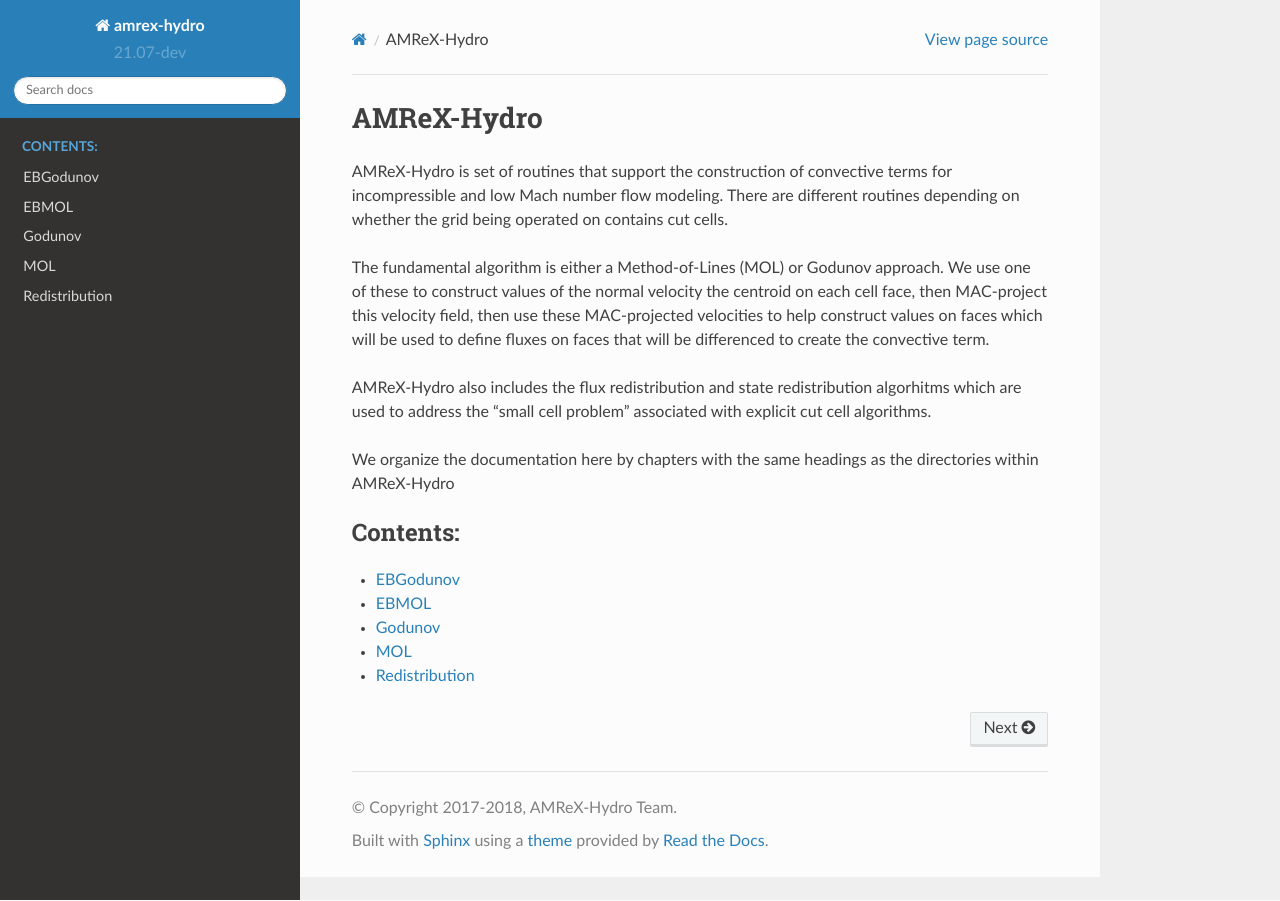
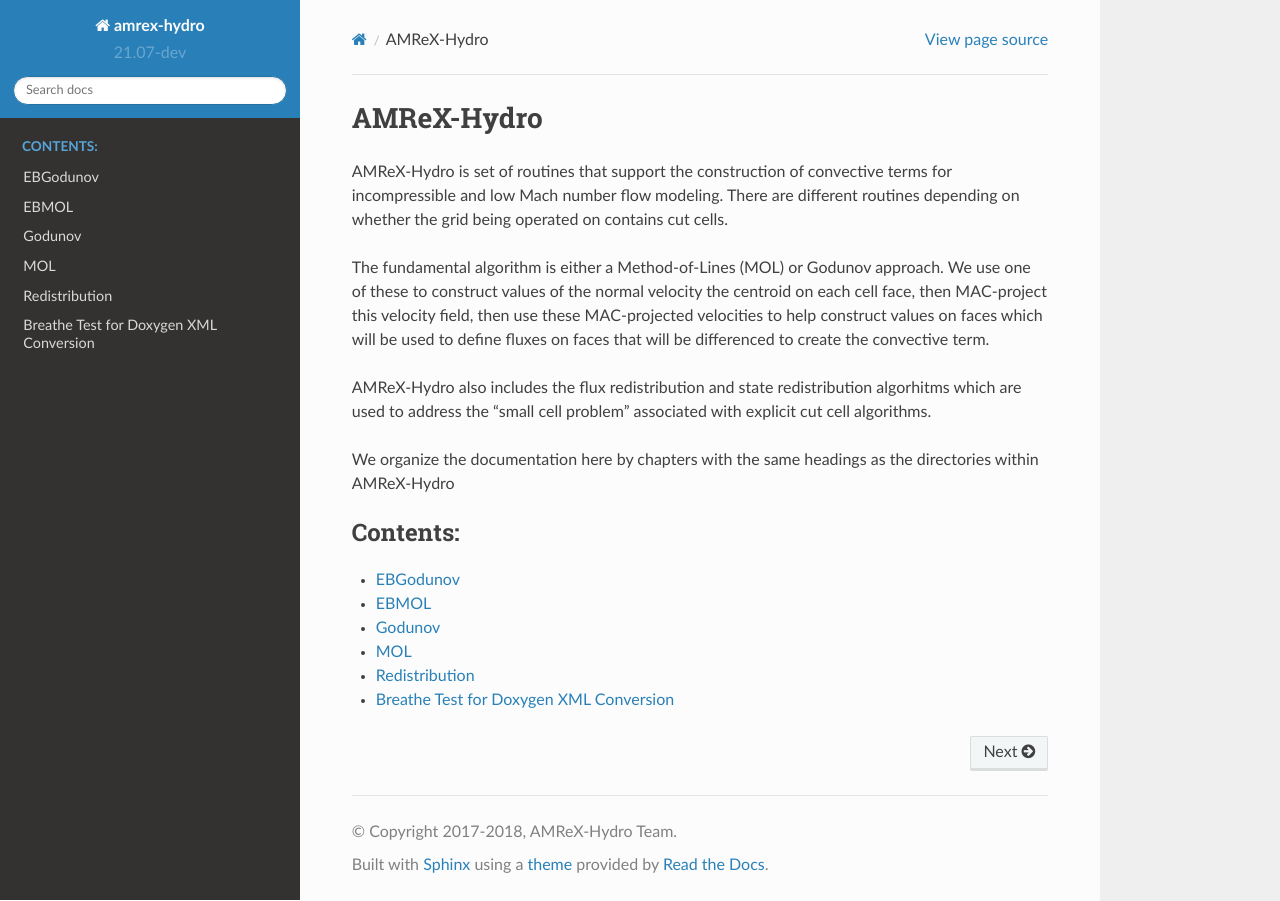
Before and after one commit to AMReX-Fluids/AMReX-Hydro, a Sphinx documentation site: the page built from Docs/source/index.rst, in a window 1280 px wide. Built offline with Sphinx 7.4.7 and the Read the Docs theme 2.0.0, drawn with Linux system fonts in a browser that asks for light colours; pages that are not in the unit, such as notebooks, are missing from menus.

Commit message:
Breathe Doxygen-to-Sphinx Conversion Test makes output

```diff
--- /dev/null
+++ b/Docs/source/BreatheTest.rst
@@ -0,0 +1,8 @@
+=======================================
+Breathe Test for Doxygen XML Conversion
+=======================================
+
+
+
+.. doxygenindex::
+   :project: amrexhydro
--- a/Docs/source/conf.py
+++ b/Docs/source/conf.py
@@ -39,7 +39,8 @@
 extensions = ['sphinx.ext.mathjax',
               'sphinx.ext.githubpages',
               'sphinx.ext.viewcode',
-              'sphinx.ext.intersphinx']
+              'sphinx.ext.intersphinx',
+              'breathe']
 
 intersphinx_mapping = {
     'amrex_hydro': ('https://amrex-codes.github.io/amrex/hydro_html/', None)
@@ -187,3 +188,12 @@
      author, 'AMReX-Hydro team', 'One line description of project.',
      'Miscellaneous'),
 ]
+
+
+# -- Breathe for Doxygen Conversion -------------------------------------------
+#sys.path.append( "/home/erik/Breathe/breathe/" )
+# I did this via bashrc instead
+
+breathe_projects = { "amrexhydro": "/home/erik/AMReX/AMReX-Hydro/Docs/Doxygen/xml/"}
+
+breathe_default_project = "amrexhydro"
--- a/Docs/source/index.rst
+++ b/Docs/source/index.rst
@@ -31,3 +31,4 @@
    MOL
    Redistribution
    Utils
+   BreatheTest
```
